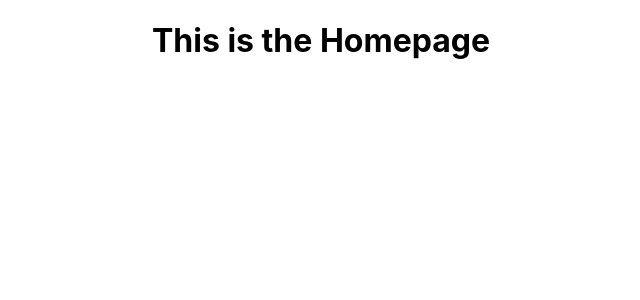
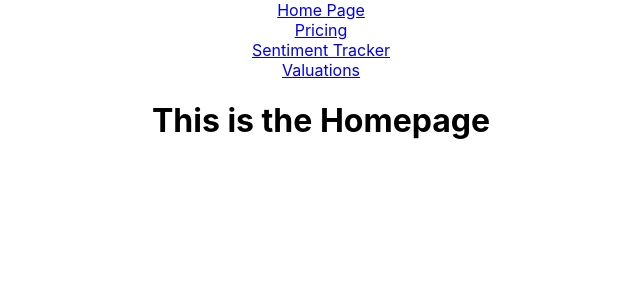
Before and after one commit to rkirk430/Project_3_FrontEnd, a React (Create React App) app: page / in a window 1280 px wide. Shown: the top 300 px of the page, without its empty margins (319-959 px from the left). Built offline with nearby package versions, Linux system fonts and the light colour scheme.

Commit message:
Nav Page Working & Rendering Diff Pages

```diff
--- a/src/App.js
+++ b/src/App.js
@@ -13,9 +13,12 @@ function App() {
 // Use Route Component to specify each route
   return (
     <div className="App">
+      <Nav />
       <Routes>
         <Route path = "/" element = {<Home/>} />
         <Route path = "/price" element = {<Price/>} />
+        <Route path = "/sentiment" element = {<Sentiment />} />
+        <Route path = "/valuation" element = {<Valuation />} />
       </Routes>
 
     </div>
--- a/src/components/nav.js
+++ b/src/components/nav.js
@@ -5,7 +5,16 @@ const Nav = (props) => {
     return (
         <div className="nav">
             <Link to = "/">
-                <div>Home</div>
+                <div>Home Page</div>
+            </Link>
+            <Link to = "/price">
+                <div>Pricing</div>
+            </Link>
+            <Link to = "/sentiment">
+                <div>Sentiment Tracker</div>
+            </Link>
+            <Link to = "/valuation">
+                <div>Valuations</div>
             </Link>
         </div>
     );
```
